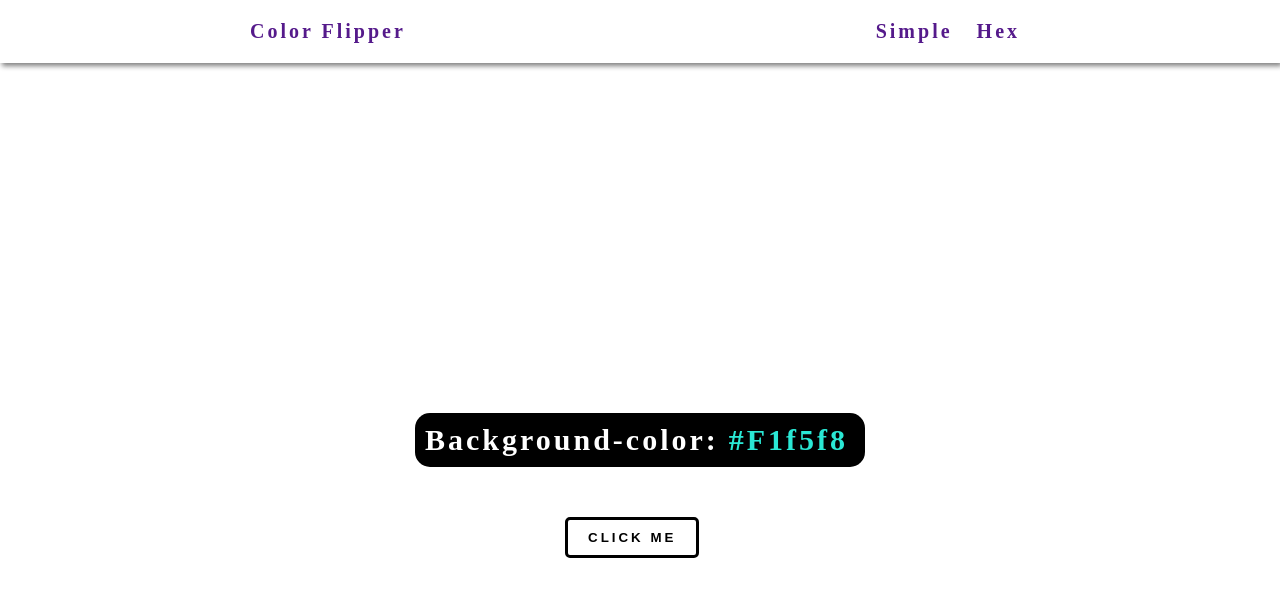
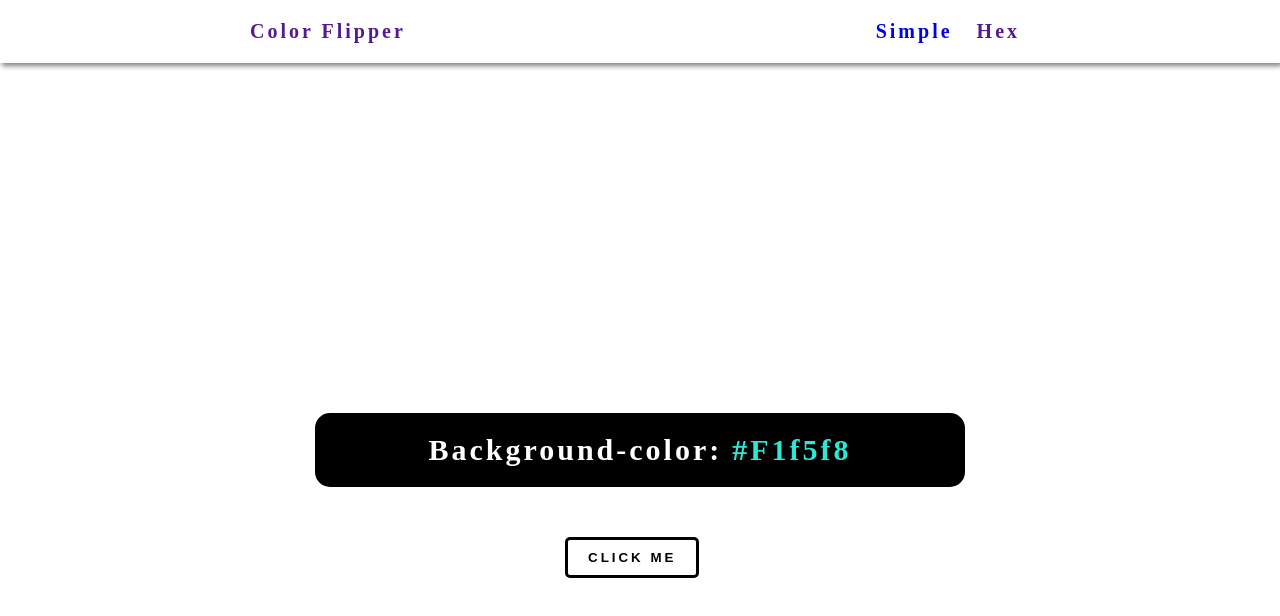
Before and after one commit to mdafsha9/color-flipper-project, a plain HTML site: page index.html in a window 1280 px wide. Drawn offline with Linux system fonts and the light colour scheme.

Commit message:
color-flipper-simple completed

```diff
--- a/index.html
+++ b/index.html
@@ -12,16 +12,17 @@
         <a href="">Color Flipper</a>
       </div>
       <nav>
-        <a href="">Simple</a>
+        <a href="#simple">Simple</a>
         <a href="">Hex</a>
       </nav>
     </header>
-    <main>
+
+    <section>
       <div class="container">
         <h2>Background-color:<span class="color">#F1f5f8</span></h2>
         <button class="btn btn-hero" id="btn">CLICK ME</button>
       </div>
-    </main>
+    </section>
     <script src="app.js"></script>
   </body>
 </html>
--- a/style.css
+++ b/style.css
@@ -2,6 +2,7 @@
 header{
   box-shadow:2px 3px 5px grey;
   padding:20px;
+  background-color: white !important;
 }
 .logo a, nav a{
   text-decoration:none;
@@ -19,7 +20,7 @@ nav a{
   padding:0px 10px;
 }
 .container{
-  max-width:450px;
+  max-width:650px;
   margin:auto;
   margin-top:350px;
 }
@@ -29,7 +30,8 @@ nav a{
   color:white;
   letter-spacing:3px;
   font-size:30px;
-  padding:10px;
+  padding:20px;
+  text-align:center;
 
 }
 .container h2 span{
@@ -43,6 +45,6 @@ nav a{
   padding:10px 20px;
   letter-spacing:3px;
   margin-top:50px;
-  margin-left:150px;
+  margin-left:250px;
   font-weight:bold;
 }
```
